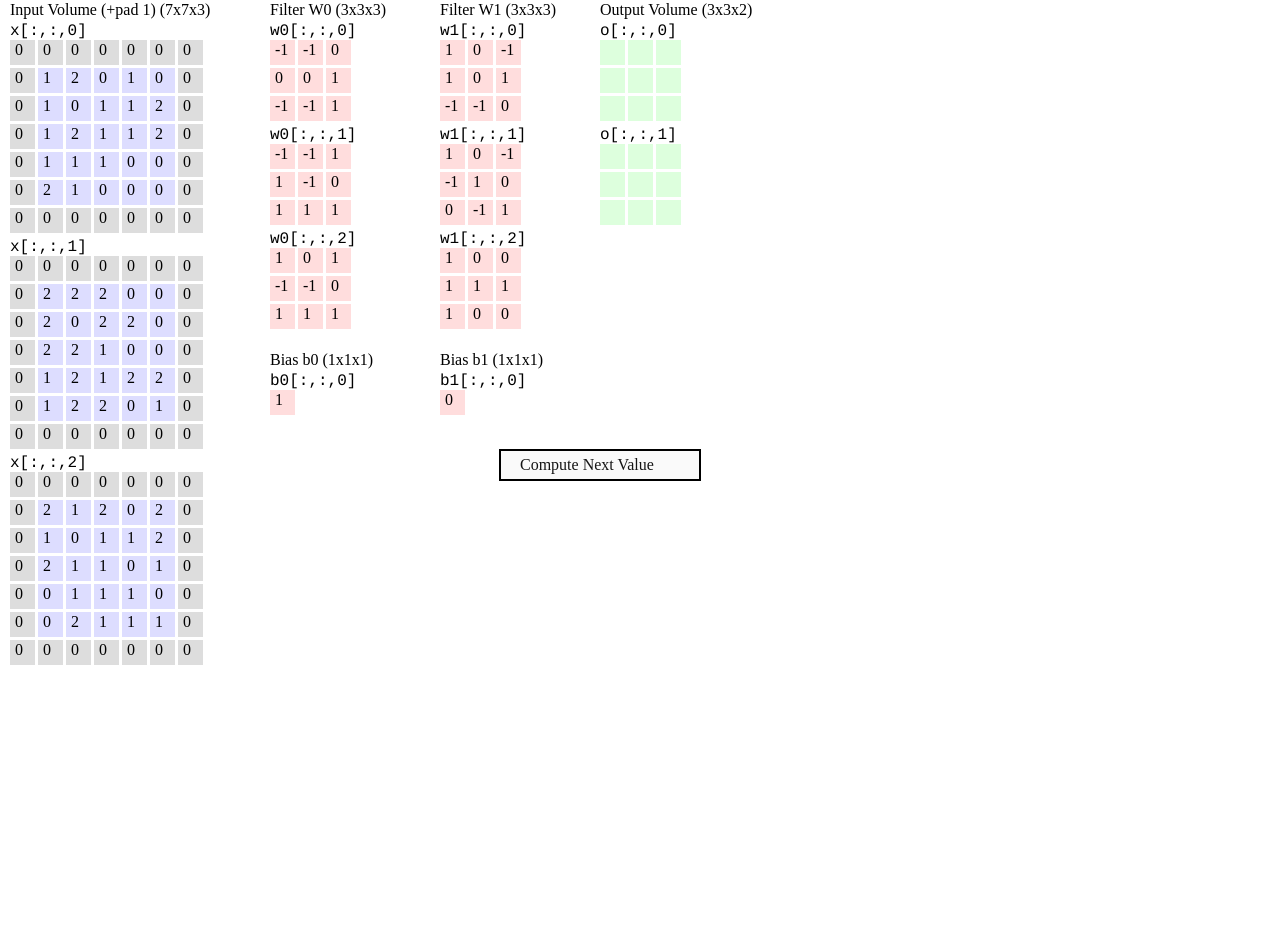
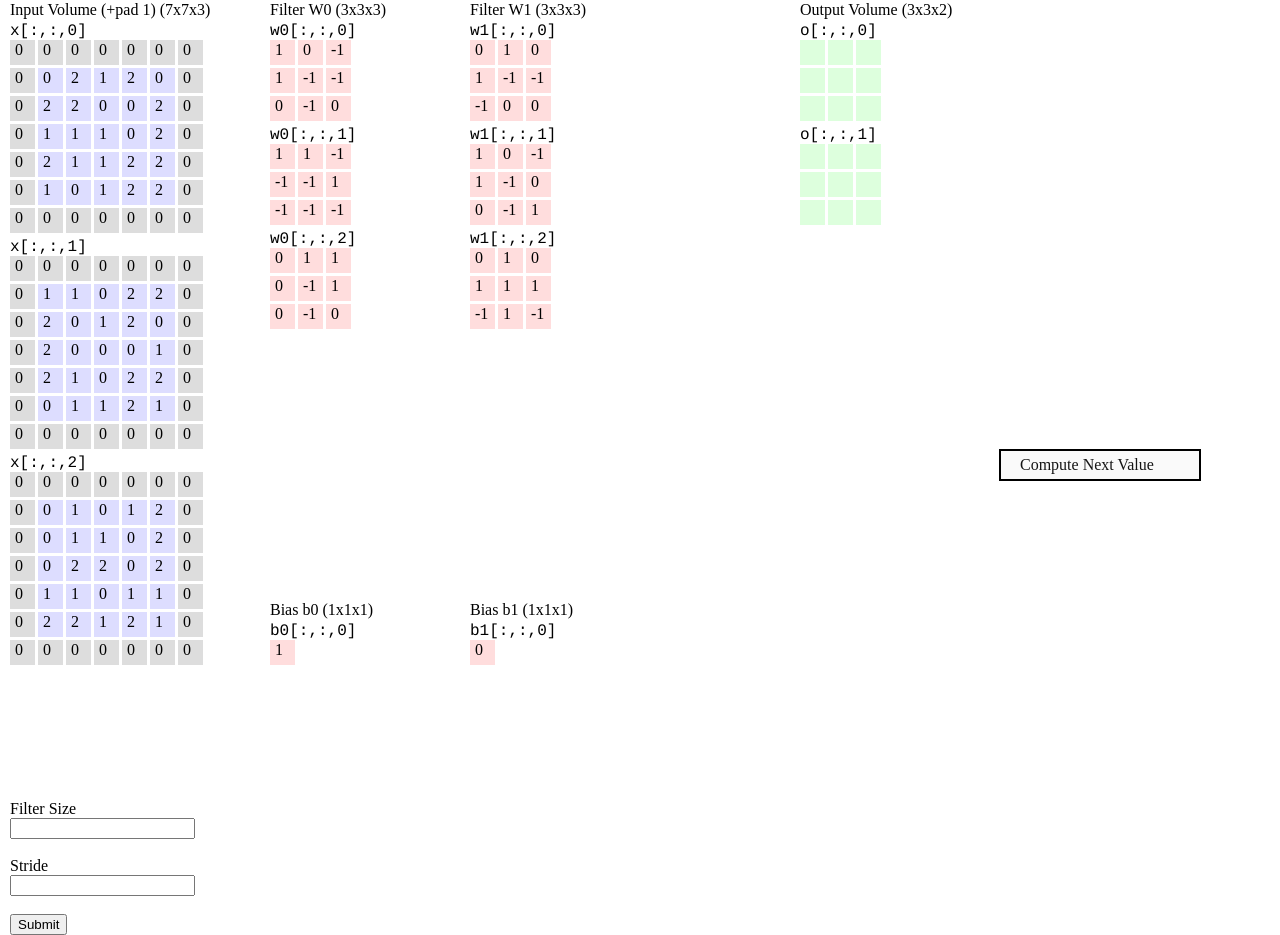
Before and after one commit to vineeth-mdhu/CNN, a plain HTML site: page index.html in a window 1280 px wide. Before the commit the page ends 800 px from the top, so only its background shows below. Drawn offline with Linux system fonts and the light colour scheme.

Commit message:
inputs added

```diff
--- a/index.html
+++ b/index.html
@@ -2,7 +2,7 @@
 
 <head>
   <title>Convolution demo</title>
-
+  <link rel="stylesheet" href="style.css">
   <script type="text/javascript" src="external/d3.min.js"></script>
   <script type="text/javascript" src="utils.js"></script>
 
@@ -16,7 +16,8 @@
   <script type="text/javascript">
     var xindex = 0;
     var yindex = 0;
-    var dindex=0;
+    var dindex = 0;
+
     var W1 = 7;
     var H1 = 7;
     var D1 = 3;
@@ -27,7 +28,15 @@
 
     var cs = 25; // cell size
 
-    var X = new U.Vol(W1, H1, D1); // input volume
+    var X = null;
+    var W = null;
+    var b = null;
+    var Ws = null;
+    var bs = null;
+
+
+    function init() {
+      X = new U.Vol(W1, H1, D1);// input volume
       for (var q = 0; q < X.w.length; q++) {
         X.w[q] = Math.floor(Math.random() * 3);
         // 0 pad with P = 1
@@ -41,18 +50,19 @@
           }
         }
       }
+      Ws = [];
+      bs = [];
 
-    var Ws = [];
-    var bs = [];
       for (var k = 0; k < K; k++) {
-      var W = new U.Vol(F, F, D1);
+        W = new U.Vol(F, F, D1);
         for (var q = 0; q < W.w.length; q++) {
           W.w[q] = Math.floor(Math.random() * 3) - 1;
         }
         Ws.push(W);
-      var b = new U.Vol(1, 1, 1);
+        b = new U.Vol(1, 1, 1);
         b.w[0] = 1 - k;
         bs.push(b);
+      }
     }
 
     var conv_forward = function (V, Ws, bs, stride) {
@@ -215,7 +225,7 @@
     }
 
     function printOutput(svg, V, xoff, yoff) {
-      if(xindex<V.sx)
+      if (xindex < V.sx)
         if (yindex < V.sy) {
           focusCell();
           console.log(dindex, xindex, yindex);
@@ -229,14 +239,14 @@
             .attr('y', ycoord + 15)
             .attr('font-size', 16)
             .attr('fill', 'black')
-          .text(V.get(xindex,yindex,dindex).toFixed(0));
-          console.log(V.get(xindex,yindex,dindex));
+            .text(V.get(xindex, yindex, dindex).toFixed(0));
+          console.log(V.get(xindex, yindex, dindex));
           yindex++;
         }
         else {
           yindex = 0;
           xindex++;
-        printOutput(svg, O, 600, yoff);
+          printOutput(svg, O, 800, yoff);
         }
     }
 
@@ -253,25 +263,25 @@
 
       for (var i = 0; i < Ws.length; i++) {
         // render weights
-        renderVol(svg, Ws[i], 270 + i * 170, yoff, '#FDD', 'Filter W' + i, 'w' + i);
+        renderVol(svg, Ws[i], 270 + i * 200, yoff, '#FDD', 'Filter W' + i, 'w' + i);
         // render biases
-        renderVol(svg, bs[i], 270 + i * 170, 350 + yoff, '#FDD', 'Bias b' + i, 'b' + i);
+        renderVol(svg, bs[i], 270 + i * 200, 600 + yoff, '#FDD', 'Bias b' + i, 'b' + i);
       }
 
       // render output
-      renderVolOutput(svg, O, 600, yoff, '#DFD', 'Output Volume', 'o');
+      renderVolOutput(svg, O, 800, yoff, '#DFD', 'Output Volume', 'o');
 
 
       // render controls
 
       svg.append('text')
-        .attr('x', 520)
+        .attr('x', 1020)
         .attr('y', 470)
         .attr('font-size', 16)
         .attr('fill', 'black')
         .text('Compute Next Value');
       svg.append('rect')
-        .attr('x', 500)
+        .attr('x', 1000)
         .attr('y', 450)
         .attr('height', 30)
         .attr('width', 200)
@@ -280,19 +290,13 @@
         .attr('stroke-width', '2')
         .attr('style', 'cursor:pointer;')
         .on('click', function () {
-          // //toggle
-          // if(iid === -1) {
-          //   iid = setInterval(focusCell, 1000);
-          // } else {
-          //   clearInterval(iid);
-          //   iid = -1;
-          // }
+          console.log("hi");
           if (dindex < O.depth) {
             if (xindex < O.sx) {
-              printOutput(svg, O, 600, yoff);
+              printOutput(svg, O, 800, yoff);
             }
-            else{
-              xindex=0;
+            else {
+              xindex = 0;
               dindex++;
               //printOutput(svg, O, 600, yoff);
             }
@@ -303,6 +307,7 @@
     var fxg = 0;
     var fyg = 0;
     var fdg = 0;
+
     function focusCell() {
 
       // first unfocus all
@@ -404,11 +409,22 @@
 
     }
 
-    iid = -1;
+
     function start() {
+      init();
       O = conv_forward(X, Ws, bs, S);
       draw();
-      // iid = setInterval(focusCell, 1000);
+    }
+
+    function redraw() {
+      d3.select("svg").remove();
+      xindex = 0;
+      yindex = 0;
+      dindex = 0;
+      F = document.getElementById("F").value;
+      S = document.getElementById("S").value;
+      console.log(F, S);
+      start();
     }
 
   </script>
@@ -417,11 +433,25 @@
 
 </head>
 
+
+
 <body onload="start()">
 
   <div id="draw">
   </div>
 
+  <div class="input">
+    <label for="F">Filter Size</label> <br>
+    <input type="number" id="F"><br> <br>
+    <label for="S">Stride</label> <br>
+    <input type="number" id="S"> <br><br>
+    <button type="button" onclick="redraw()">Submit</button>
+  </div>
+
+  </form>
+
+
+
 </body>
 
 </html>
--- /dev/null
+++ b/style.css
@@ -0,0 +1,3 @@
+.input{
+    margin-left: 10px;
+}
```
Lines whose indentation alone changed are shown as unchanged.
